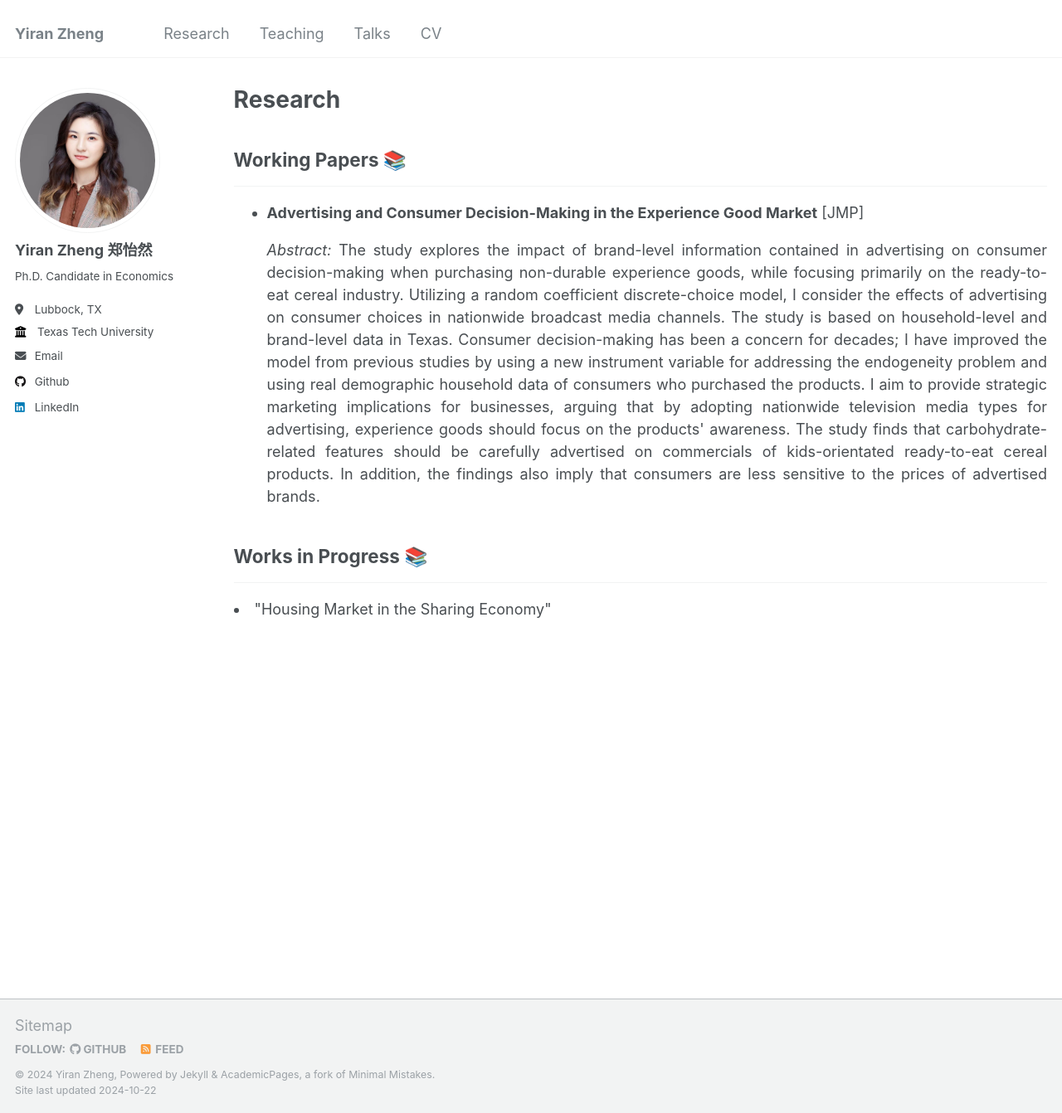
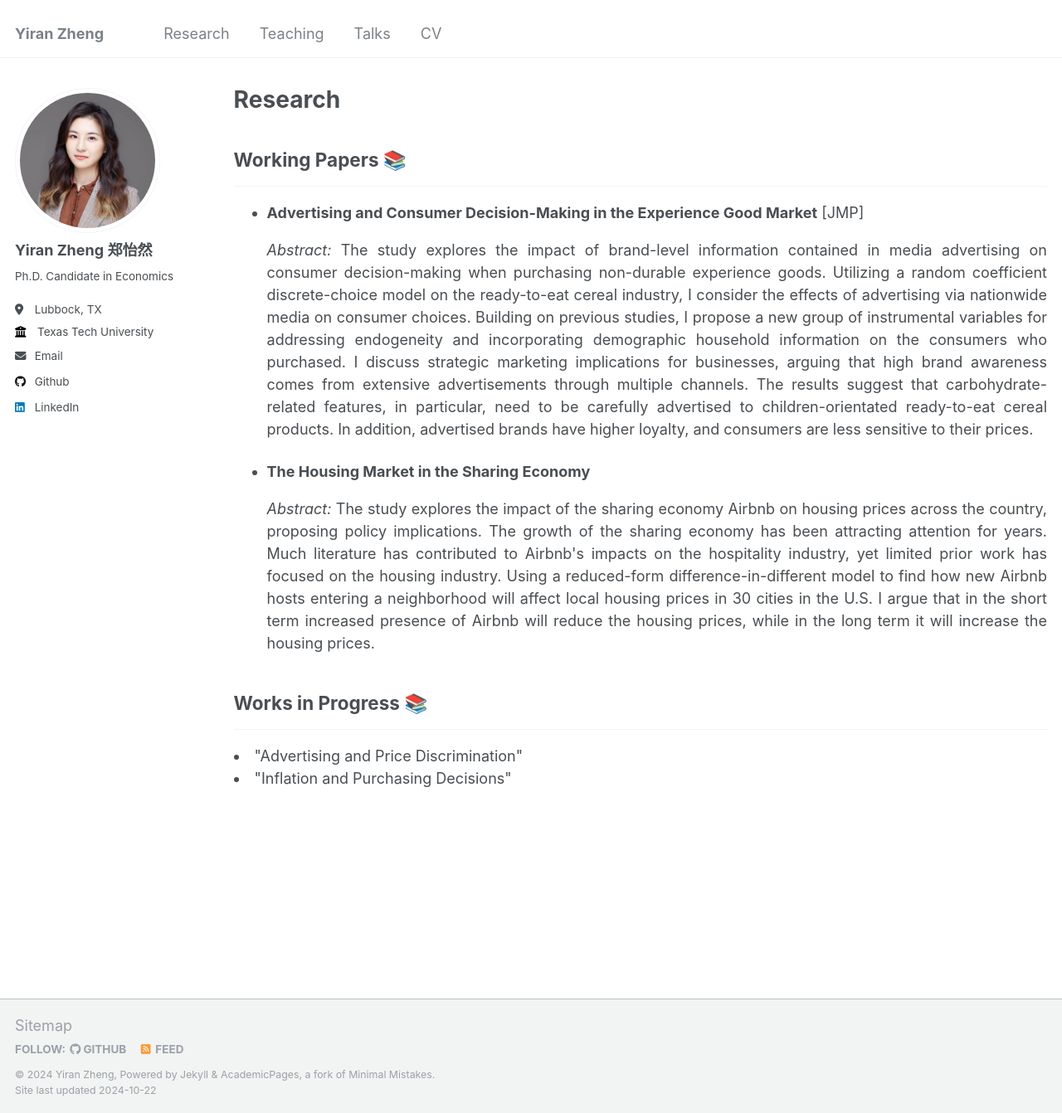
Before and after one commit to yiran-zheng/yiran-zheng.github.io, a Jekyll site: the page built from _pages/research.html, in a window 1280 px wide and 1342 px high. Shown: the whole window at 83% size. Built offline with Jekyll 4.4.1, drawn with Linux system fonts in a browser that asks for light colours.

Commit message:
Update research.html

```diff
--- a/_pages/research.html
+++ b/_pages/research.html
@@ -13,10 +13,18 @@ author_profile: true
           <ul>
             <li><strong>Advertising and Consumer Decision-Making in the Experience Good Market</strong> [JMP]
                 <p align="justify">
-                  <i>Abstract:</i> The study explores the impact of brand-level information contained in advertising on consumer decision-making when purchasing non-durable experience goods, while focusing primarily on the ready-to-eat cereal industry. Utilizing a random coefficient discrete-choice model, I consider the effects of advertising on consumer choices in nationwide broadcast media channels. The study is based on household-level and brand-level data in Texas. Consumer decision-making has been a concern for decades; I have improved the model from previous studies by using a new instrument variable for addressing the endogeneity problem and using real demographic household data of consumers who purchased the products. I aim to provide strategic marketing implications for businesses, arguing that by adopting nationwide television media types for advertising, experience goods should focus on the products' awareness. The study finds that carbohydrate-related features should be carefully advertised on commercials of kids-orientated ready-to-eat cereal products. In addition, the findings also imply that consumers are less sensitive to the prices of advertised brands.
+                  <i>Abstract:</i> The study explores the impact of brand-level information contained in media advertising on consumer decision-making when purchasing non-durable experience goods. Utilizing a random coefficient discrete-choice model on the ready-to-eat cereal industry, I consider the effects of advertising via nationwide media on consumer choices. Building on previous studies, I propose a new group of instrumental variables for addressing endogeneity and incorporating demographic household information on the consumers who purchased. I discuss strategic marketing implications for businesses, arguing that high brand awareness comes from extensive advertisements through multiple channels. The results suggest that carbohydrate-related features, in particular, need to be carefully advertised to children-orientated ready-to-eat cereal products. In addition, advertised brands have higher loyalty, and consumers are less sensitive to their prices.
                 </p>
             </li>
           </ul>
+          <ul>
+            <li><strong>The Housing Market in the Sharing Economy</strong>
+                <p align="justify">
+                  <i>Abstract:</i> The study explores the impact of the sharing economy Airbnb on housing prices across the country, proposing policy implications. The growth of the sharing economy has been attracting attention for years. Much literature has contributed to Airbnb's impacts on the hospitality industry, yet limited prior work has focused on the housing industry. Using a reduced-form difference-in-different model to find how new Airbnb hosts entering a neighborhood will affect local housing prices in 30 cities in the U.S. I argue that in the short term increased presence of Airbnb will reduce the housing prices, while in the long term it will increase the housing prices.
+            </li>
+          </ul>
+
   <h2>Works in Progress &#128218;</h2>
        <hr> <!-- This adds a horizontal line below the heading -->
-          <li> "Housing Market in the Sharing Economy" </li>
+          <li> "Advertising and Price Discrimination" </li>
+          <li> "Inflation and Purchasing Decisions" </li>
```
